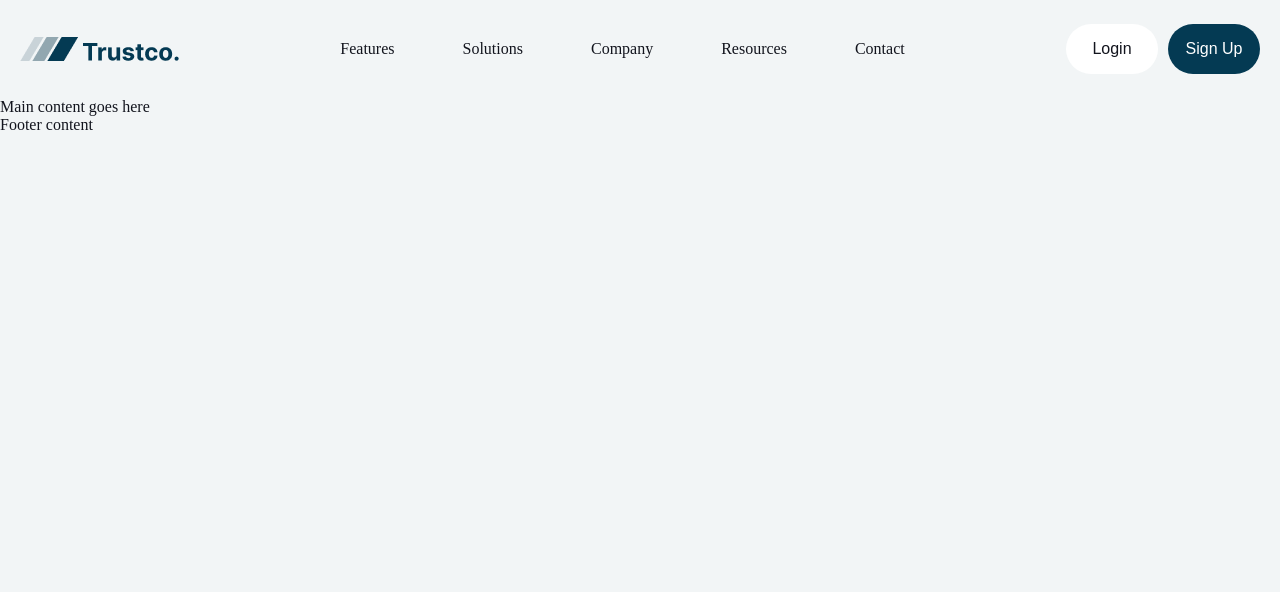
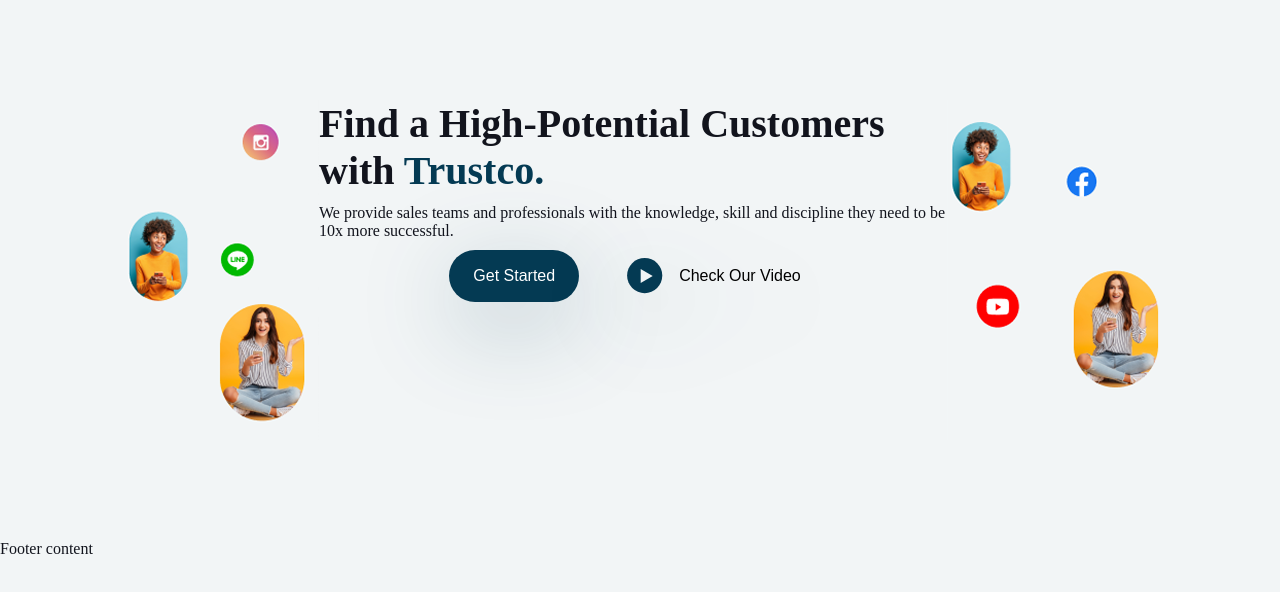
Before and after one commit to divyanshkm/trustco-solo, a plain HTML site: page index.html in a window 1280 px wide. Drawn offline with Linux system fonts and the light colour scheme.

Commit message:
Design Hero Banner

```diff
--- a/index.html
+++ b/index.html
@@ -10,24 +10,30 @@
   <!-- body containing content -->
   <body>
     <!-- header containing nav links -->
-    <header class="header">
-      <image src="/figma-components/Logo.png" alt="Logo" />
-      <nav class="nav">
-        <ul class="nav-links">
-          <li><a href="#">Features</a></li>
-          <li><a href="#">Solutions</a></li>
-          <li><a href="#">Company</a></li>
-          <li><a href="#">Resources</a></li>
-          <li><a href="#">Contact</a></li>
-        </ul>
-      </nav>
-      <div class="buttons">
-        <button id="login-button">Login</button>
-        <button id="signup-button">Sign Up</button>
-      </div>
-    </header>
+    <header></header>
     <!-- main content goes here -->
-    <main>Main content goes here</main>
+    <main>
+      <section id="hero">
+        <div class="hero-content">
+          <img src="/figma-components/Hero-5.png" alt="Hero Image" />
+          <div id="Frame-2">
+            <h1>Find a High-Potential Customers with <span>Trustco.</span></h1>
+            <p>
+              We provide sales teams and professionals with the knowledge, skill
+              and discipline they need to be 10x more successful.
+            </p>
+            <div id="bottom-buttons">
+              <button id="get-started-button">Get Started</button>
+              <button id="check-video-button">
+                <img src="/figma-components/Play.svg" alt="Play button" />
+                <p>Check Our Video</p>
+              </button>
+            </div>
+          </div>
+          <img src="/figma-components/Hero-6.png" alt="Hero Image" />
+        </div>
+      </section>
+    </main>
     <!-- footer containing footer content -->
     <footer>Footer content</footer>
   </body>
--- a/style.css
+++ b/style.css
@@ -32,7 +32,7 @@
   font-size: 1.25rem; /* 20px */
 }
 h6 {
-  font-size: 1rem; /* 16px */
+  font-size: 1.125rem; /* 18px */
 }
 
 /* Body text */
@@ -42,7 +42,7 @@
 
 /* Other text elements */
 span {
-  font-size: 1rem; /* 16px */
+  font-size: inherit;
 }
 label {
   font-size: 0.875rem; /* 14px */
@@ -67,29 +67,61 @@
   font-size: 1rem; /* 16px */
 }
 
-.header {
-  padding: 24px 20px;
+#hero {
+  padding: 100px 120px;
+
+  gap: 10px;
+  border: #12141d;
+  width: auto;
+}
+
+.hero-content {
+  display: flex;
+  flex-direction: row;
+}
+
+#Frame-2 {
+  display: flex;
+  flex-direction: column;
+  gap: 10px;
+  width: 100%;
+  align-items: center;
+  color: #12141d;
+
+  span {
+    color: #043a53;
+  }
+}
+
+#bottom-buttons {
+  display: flex;
+  flex-direction: row;
+  gap: 2rem;
+}
+
+#get-started-button {
+  padding: 16px 24px;
+  border-radius: 55px;
+  height: auto;
+  width: auto;
   display: flex;
   align-items: center;
-  justify-content: space-between;
-  height: auto;
-  width: 100%;
+  justify-content: end;
+  background-color: #043a53;
+  color: #ffffff;
+  filter: drop-shadow(0 23px 47px #043a533d);
 }
 
-ul {
+#check-video-button {
   display: flex;
-  flex-direction: row;
-  gap: 40px;
-  list-style-type: none;
-}
-
-li a {
-  display: block;
-  font-size: 1rem;
-  text-align: center;
-  padding: 14px;
-  color: #12141d;
-  text-decoration: none;
+  height: auto;
+  width: auto;
+  gap: 16px;
+  align-items: center;
+  justify-content: center;
+  filter: drop-shadow(0 23px 47px #043a533d);
+  border: none;
+  background: none;
 }
 
 button {
@@ -101,18 +133,3 @@
   font-size: 1rem;
   cursor: pointer;
 }
-
-.buttons {
-  gap: 10px;
-  display: flex;
-}
-
-#login-button {
-  background-color: #ffffff;
-  color: #12141d;
-}
-
-#signup-button {
-  background-color: #043a53;
-  color: #ffffff;
-}
```
Also changed, not shown: figma-components/Hero-5.png (added), figma-components/Hero-6.png (added), figma-components/Play.png (added), figma-components/Play.svg (added).
